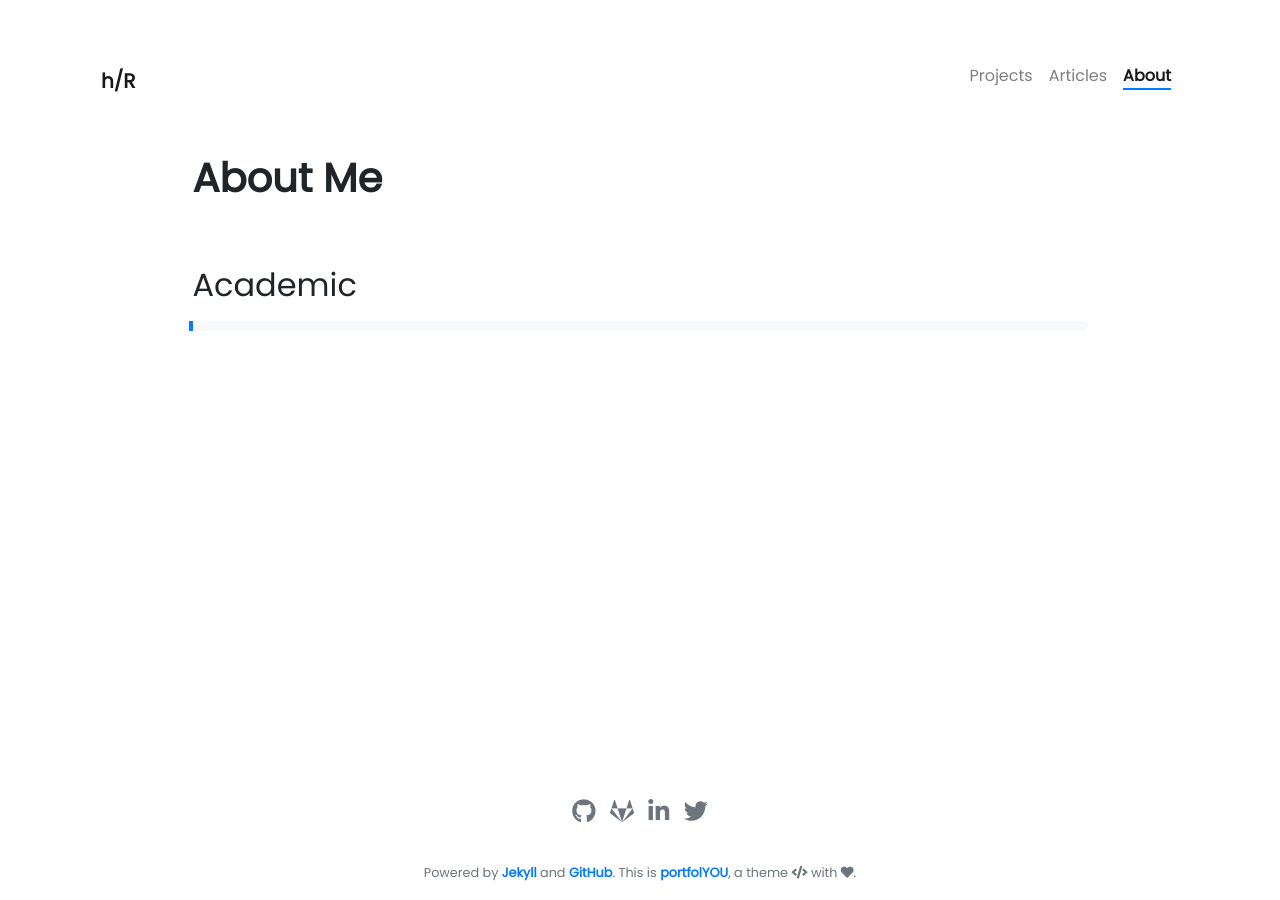
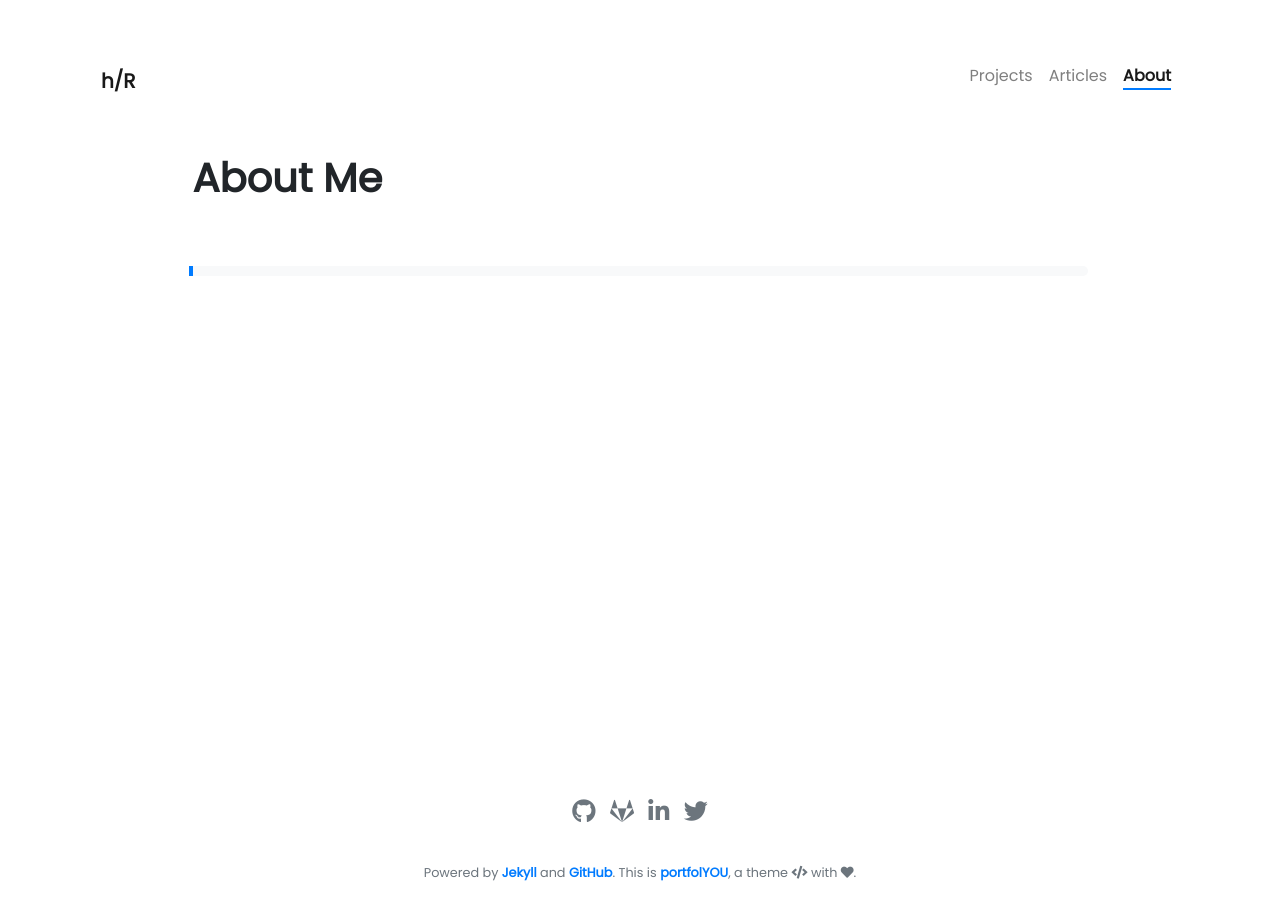
Before and after one commit to helioRocha/heliorocha.github.io, a Jekyll site: the page built from pages/about.md, in a window 1280 px wide. Built offline with Jekyll 4.4.1, drawn with Linux system fonts in a browser that asks for light colours; nearby versions of some CDN libraries.

Commit message:
Update about.md

```diff
--- a/pages/about.md
+++ b/pages/about.md
@@ -15,5 +15,5 @@ weight: 3
 </div>
 
 <div class="row">
-{% include about/timeline.html title="Academic" %}
+{% include about/timeline.html %}
 </div>
```
